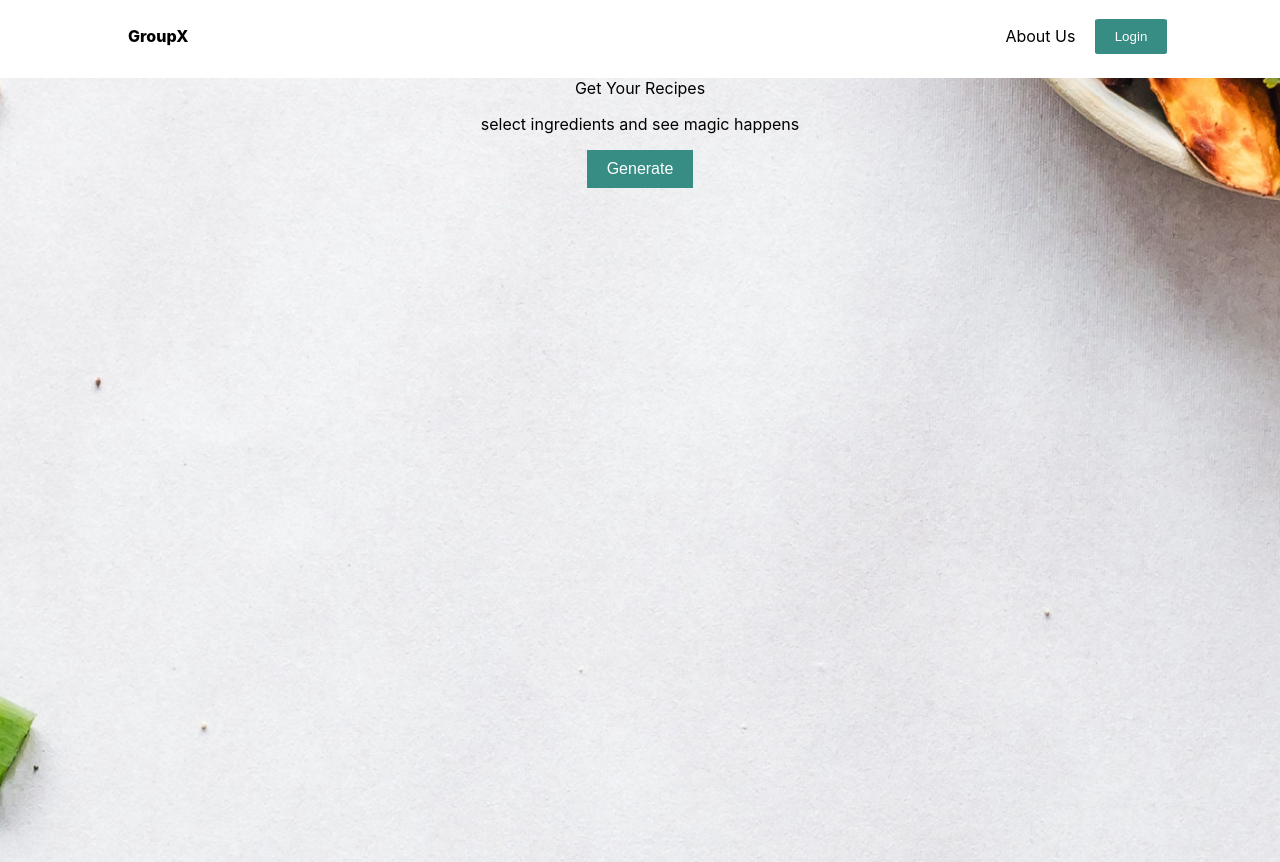
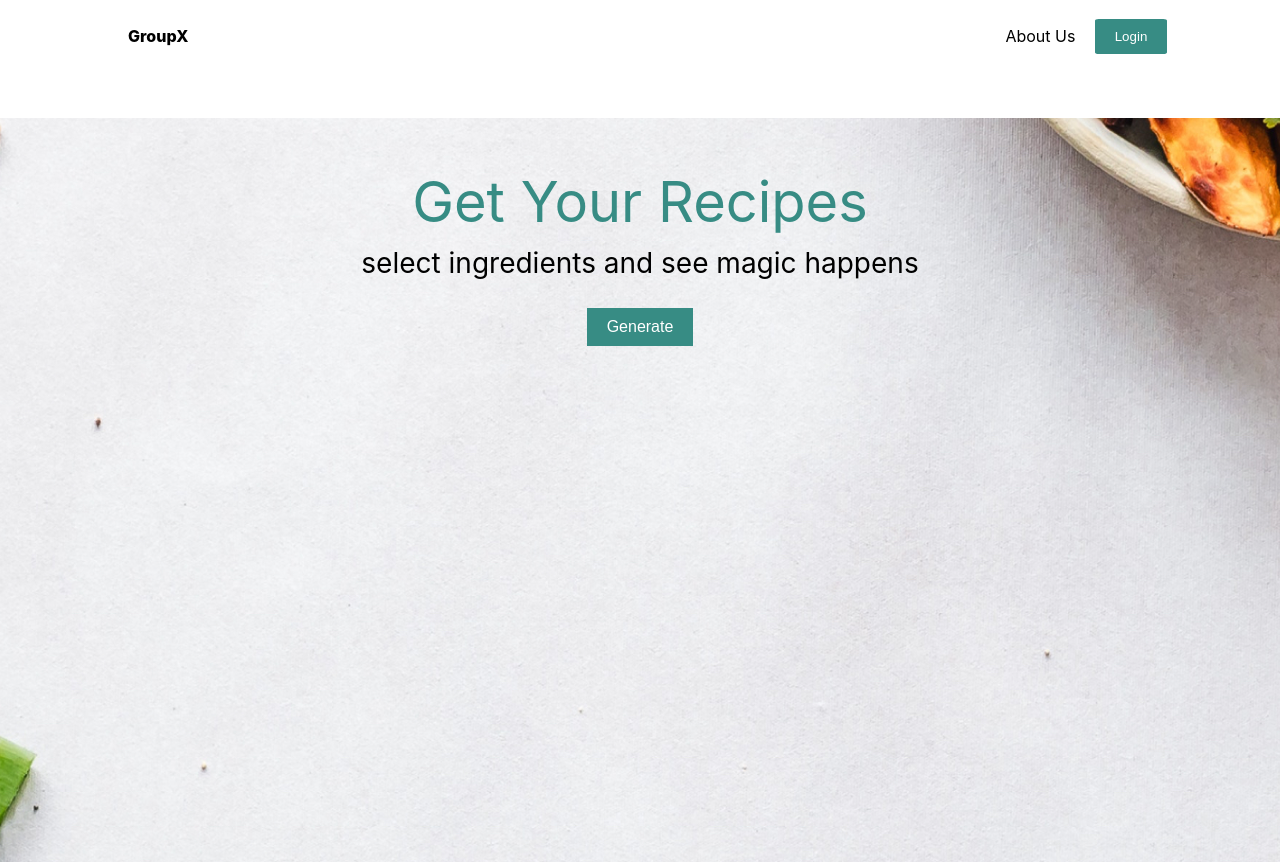
Before and after one commit to VT-SE-Fall2023/groupx-recipe-frontend, a React (Create React App) app: page / in a window 1280 px wide. Shown: the top 862 px of the page. Built offline with nearby package versions, Linux system fonts and the light colour scheme.

Commit message:
add title

```diff
--- a/src/App.css
+++ b/src/App.css
@@ -10,14 +10,12 @@
 .main{
   background-image: url('img/main-bg.png');
   height: 850px;
+;
 }
 
 .App-link {
   color: #61dafb;
 }
-
-
-
 
 .generate-button {
   background-color: var(--primary-color);
@@ -27,3 +25,18 @@
   font-size: 16px;
   cursor: pointer;
 }
+
+
+.main-title{
+  color: var(--primary-color);
+  font-size: 56px;
+  padding-top: 50px;
+  margin-bottom: 0;
+  padding-bottom: 0;
+}
+
+.main-sub{
+  font-size: 28px;
+  margin-top: 0;
+  padding-top: 10px;
+}
--- a/src/App.js
+++ b/src/App.js
@@ -1,5 +1,4 @@
 import React, { useRef, useState } from 'react';
-import logo from './logo.svg';
 import displayBg from './img/recipe-display-bg.jpg';
 import './App.css';
 import RecipeDisplay from './RecipeDisplay';
@@ -56,8 +55,8 @@ function App() {
     <div className="App">
       <Header/>
       <div className="main">
-        <p>Get Your Recipes</p>
-        <p>select ingredients and see magic happens</p>
+        <p className="main-title">Get Your Recipes</p>
+        <p className="main-sub">select ingredients and see magic happens</p>
         <button className="generate-button" onClick={handleGenerateRecipe}>
           Generate
         </button>
```
